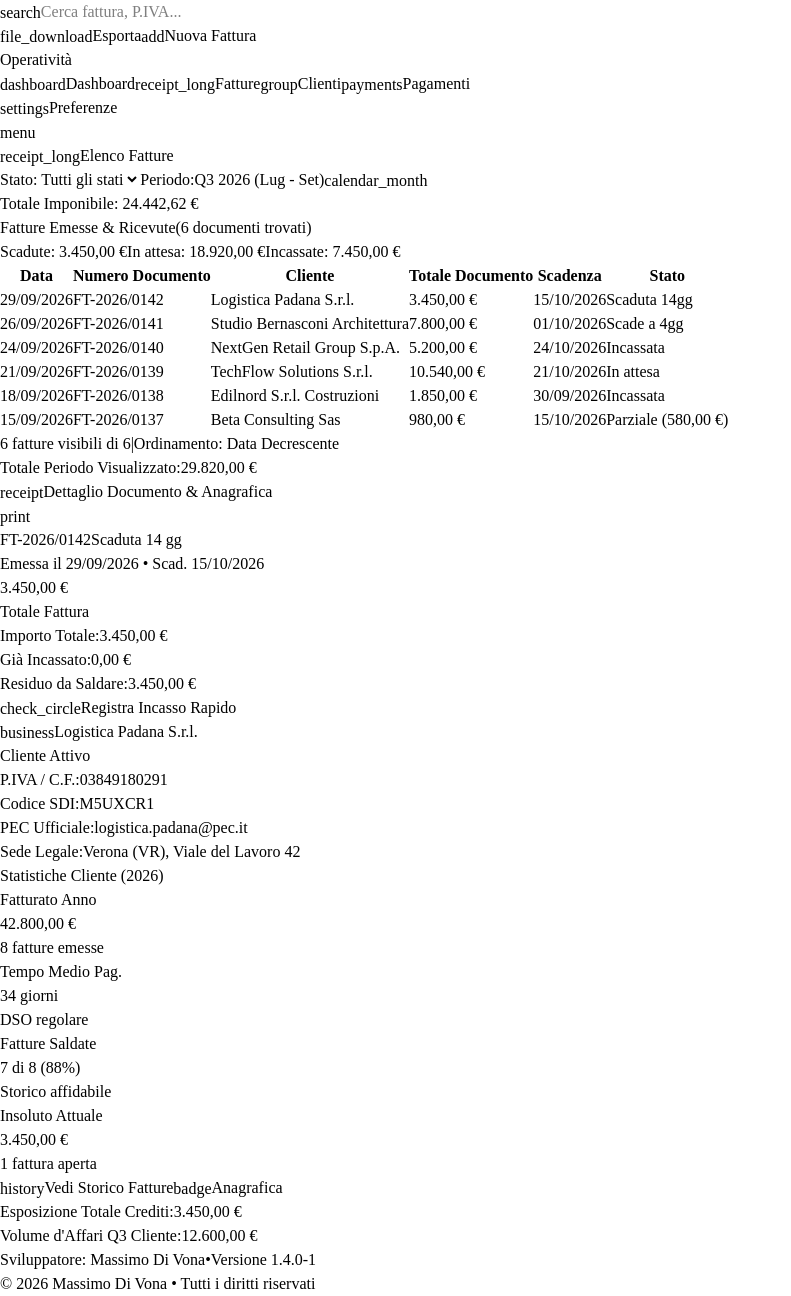
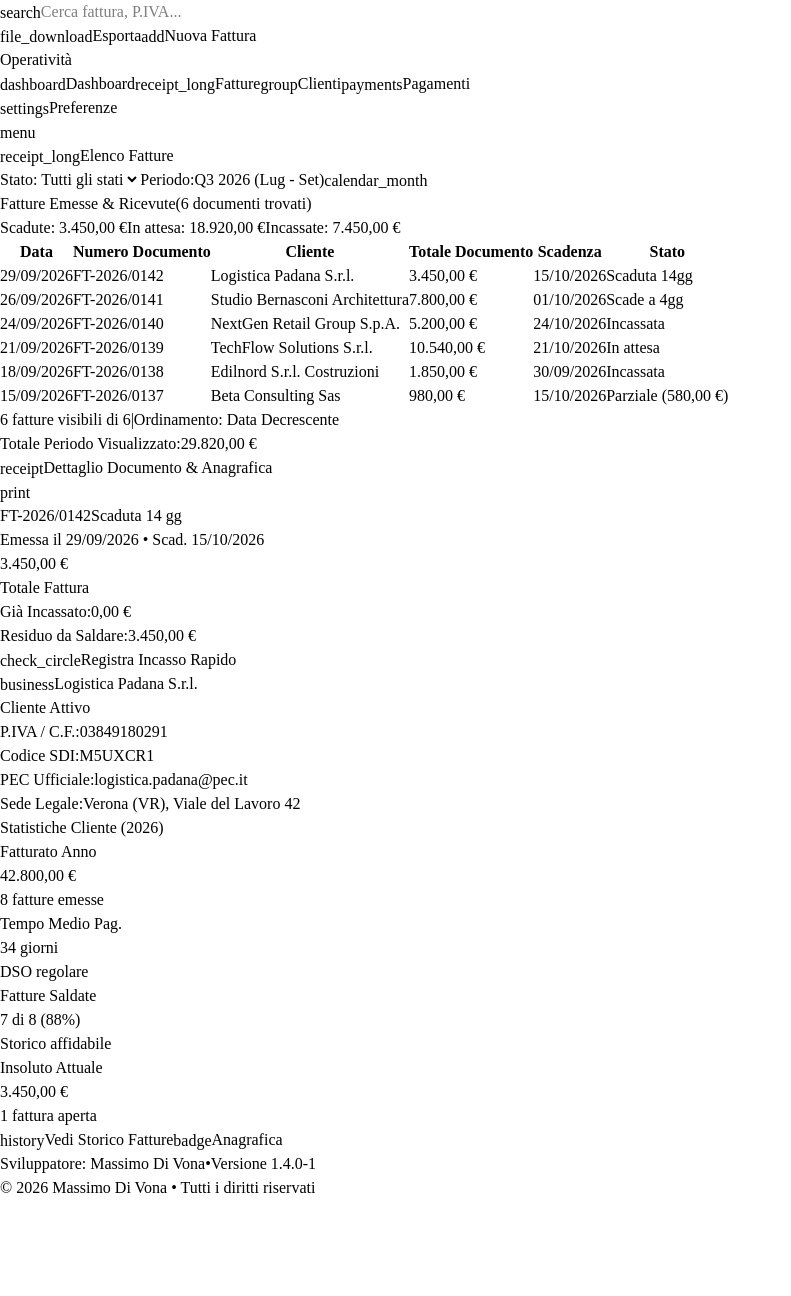
Before and after one commit to maxdivona/billKeep, a React (Vite) app in the folder src/renderer/: page / in a window 1280 px wide. Shown: the whole page, without its empty margins (0-791 px from the left). After the commit the page ends 1200 px from the top, so only its background shows below. Built offline with nearby package versions, Linux system fonts and the light colour scheme; a web font is replaced by a local one.

Commit message:
refactor(dashboard): pulizia dati ridondanti, totale imponibile e footer inspector

```diff
--- a/src/renderer/src/pages/Dashboard.jsx
+++ b/src/renderer/src/pages/Dashboard.jsx
@@ -186,7 +186,6 @@ export default function Dashboard() {
     dashboardSearch,
     selectedInvoiceId,
     setSelectedInvoiceId,
-    setSelectedInvoiceInfo,
     addMultiPayment,
     allocateAcconto
   } = useStore()
@@ -351,20 +350,8 @@ export default function Dashboard() {
     }
   }, [selectedInvoiceId, filteredInvoices, setSelectedInvoiceId])
 
-  // Aggiorna la barra di stato inferiore con la fattura selezionata
-  useEffect(() => {
-    if (activeInvoice) {
-      setSelectedInvoiceInfo(
-        `Fattura ${activeInvoice.id} selezionata (${activeInvoice.customer_name} • ${formatCurrency(activeInvoice.amount)})`
-      )
-    } else {
-      setSelectedInvoiceInfo('Nessuna fattura selezionata')
-    }
-  }, [activeInvoice, formatCurrency, setSelectedInvoiceInfo])
-
   // Totali KPI
   const statsSummary = useMemo(() => {
-    let totaleImponibile = 0
     let scadute = 0
     let inAttesa = 0
     let incassate = 0
@@ -372,8 +359,6 @@ export default function Dashboard() {
 
     filteredInvoices.forEach((inv) => {
       totaleVisualizzato += inv.amount
-      const imp = inv.imponibile || inv.amount / 1.22
-      totaleImponibile += imp
 
       const rem =
         inv.remaining_amount !== undefined
@@ -400,7 +385,6 @@ export default function Dashboard() {
     })
 
     return {
-      totaleImponibile,
       scadute,
       inAttesa,
       incassate,
@@ -602,12 +586,6 @@ export default function Dashboard() {
               <span className="material-symbols-outlined text-[12px]">calendar_month</span>
             </span>
           </div>
-        </div>
-
-        <div className="flex items-center gap-2">
-          <span className="text-[12px] text-apple-secondary font-mono bg-slate-100 px-2.5 py-0.5 rounded">
-            Totale Imponibile: {formatCurrency(statsSummary.totaleImponibile)}
-          </span>
         </div>
       </div>
 
@@ -847,13 +825,7 @@ export default function Dashboard() {
                   </div>
 
                   {/* Riepilogo Saldo & Incassi */}
-                  <div className="mt-2.5 p-2.5 rounded bg-slate-50 border border-black/[0.04] text-[12px] font-mono space-y-1">
-                    <div className="flex justify-between text-apple-secondary">
-                      <span>Importo Totale:</span>
-                      <span className="text-apple-text font-medium">
-                        {formatCurrency(activeInvoice.amount)}
-                      </span>
-                    </div>
+                  <div className="mt-2.5 p-2.5 rounded bg-slate-50 border border-black/[0.04] text-[12px] font-mono space-y-1.5">
                     <div className="flex justify-between text-apple-secondary">
                       <span>Già Incassato:</span>
                       <span
@@ -864,7 +836,7 @@ export default function Dashboard() {
                         {formatCurrency(activeInvoicePaid)}
                       </span>
                     </div>
-                    <div className="flex justify-between text-apple-secondary pt-1 border-t border-black/[0.04]">
+                    <div className="flex justify-between text-apple-secondary pt-1.5 border-t border-black/[0.04]">
                       <span className="font-semibold text-apple-text">Residuo da Saldare:</span>
                       <span
                         className={`font-bold ${
@@ -1023,28 +995,6 @@ export default function Dashboard() {
                 Nessuna fattura selezionata. Clicca su una riga per visualizzare i dettagli.
               </div>
             )}
-          </div>
-
-          {/* Inspector Bottom Quick Summary */}
-          <div className="p-2.5 bg-slate-50 border-t border-apple-border text-[12px] text-apple-secondary space-y-1 flex-shrink-0">
-            <div className="flex justify-between font-mono">
-              <span>Esposizione Totale Crediti:</span>
-              <span className="font-semibold text-rose-600">
-                {formatCurrency(
-                  activeInvoice?.customer_stats?.current_overdue || statsSummary.scadute
-                )}
-              </span>
-            </div>
-            <div className="flex justify-between font-mono">
-              <span>Volume d&apos;Affari Q3 Cliente:</span>
-              <span className="font-semibold text-apple-text">
-                {formatCurrency(
-                  activeInvoice?.customer_stats?.period_turnover ||
-                    activeInvoice?.customer_stats?.yearly_turnover ||
-                    12600
-                )}
-              </span>
-            </div>
           </div>
         </div>
       </div>
--- a/src/renderer/src/store/useStore.js
+++ b/src/renderer/src/store/useStore.js
@@ -58,13 +58,11 @@ export const useStore = create((set, get) => ({
   // Dashboard Redesign State
   dashboardSearch: '',
   selectedInvoiceId: null,
-  selectedInvoiceInfo: null,
 
   // Actions
   setSpotlightOpen: (spotlightOpen) => set({ spotlightOpen }),
   setDashboardSearch: (dashboardSearch) => set({ dashboardSearch }),
   setSelectedInvoiceId: (selectedInvoiceId) => set({ selectedInvoiceId }),
-  setSelectedInvoiceInfo: (selectedInvoiceInfo) => set({ selectedInvoiceInfo }),
   fetchStats: async () => {
     set({ loading: true, error: null })
     try {
```
